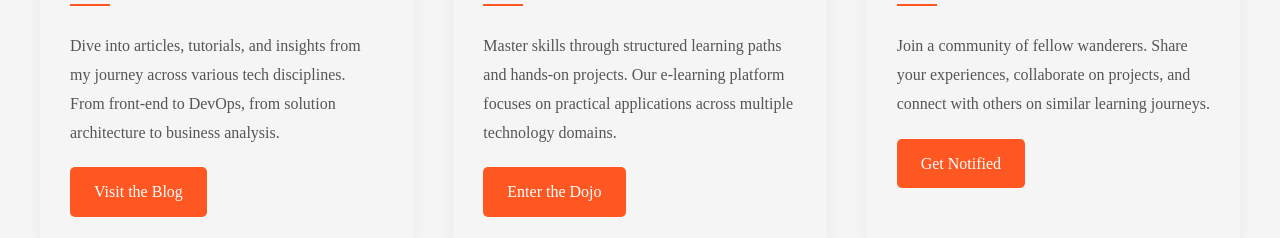
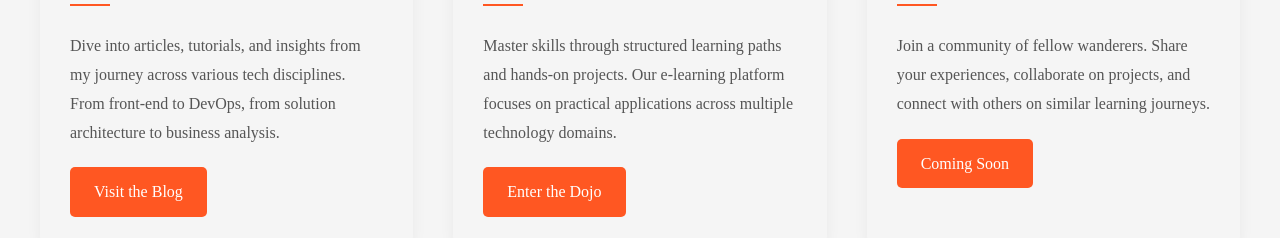
Before and after one commit to skill-wanderer/skill-wanderer-landing-page, a Nuxt app: page / in a window 1280 px wide. Shown: the part 1500-1738 px from the top of the page. Built offline with nearby package versions, Linux system fonts and the light colour scheme.

Commit message:
Update index.vue

```diff
--- a/pages/index.vue
+++ b/pages/index.vue
@@ -57,7 +57,7 @@
             <div class="platform-content">
               <h3>The Hub</h3>
               <p>Join a community of fellow wanderers. Share your experiences, collaborate on projects, and connect with others on similar learning journeys.</p>
-              <a href="https://hub.skill-wanderer.com" class="platform-link">Get Notified</a>
+              <span class="platform-link disabled">Coming Soon</span>
             </div>
           </div>
         </div>
```
